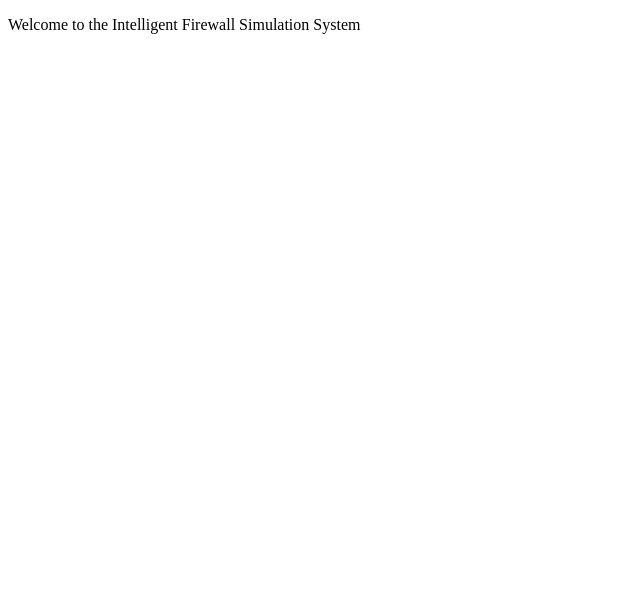
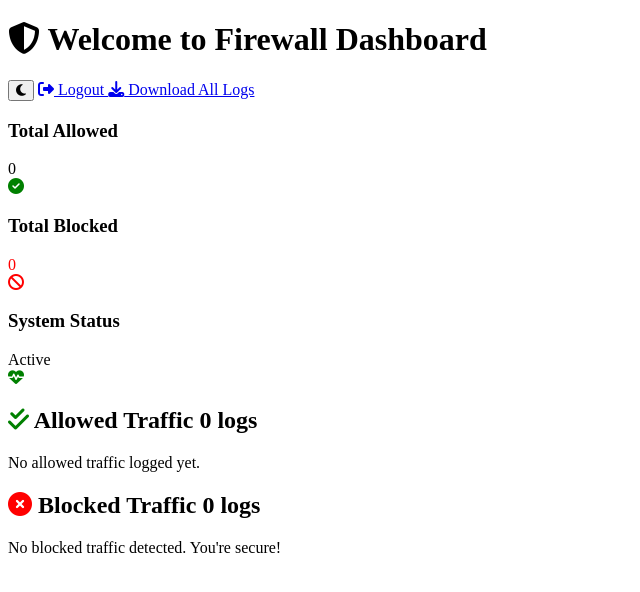
Before and after one commit to Thanush-07/Intelligent-Firewall-Simulation-System, a Flask app: page / in a window 1280 px wide. Shown: the top 592 px of the page, without its empty margins (0-640 px from the left). Run offline with Flask 3, Linux system fonts and the light colour scheme.

Commit message:
dashboard updated

```diff
--- a/templates/index.html
+++ b/templates/index.html
@@ -3,9 +3,144 @@
 <head>
     <meta charset="UTF-8">
     <meta name="viewport" content="width=device-width, initial-scale=1.0">
-    <title>Dashboard</title>
+    <title>Firewall Dashboard</title>
+    <link rel="stylesheet" href="https://cdnjs.cloudflare.com/ajax/libs/font-awesome/6.5.0/css/all.min.css">
+   <link rel="stylesheet" href="/static/style.css">
 </head>
 <body>
-    <p>Welcome to the Intelligent Firewall Simulation System</p>
+
+<div class="container">
+    <!-- Header -->
+    <header>
+        <h1 class="welcome-title">
+            <i class="fas fa-shield-alt"></i> Welcome to Firewall Dashboard
+        </h1>
+        <div class="header-actions">
+            <button class="theme-toggle" onclick="toggleTheme()">
+                <i class="fas fa-moon"></i>
+            </button>
+            <a href="/logout" class="logout-btn">
+                <i class="fas fa-sign-out-alt"></i> Logout
+            </a>
+                   <a href="/download/all" class="logout-btn">
+    <i class="fas fa-download"></i> Download All Logs
+</a>
+        </div>
+
+
+
+    </header>
+
+    <!-- Stats -->
+    <div class="stats">
+        <div class="stat-card">
+            <h3>Total Allowed</h3>
+            <div class="stat-number" id="allowed-count">0</div>
+            <i class="fas fa-check-circle stat-icon" style="color: green;"></i>
+        </div>
+        <div class="stat-card">
+            <h3>Total Blocked</h3>
+            <div class="stat-number" id="blocked-count" style="color: red;">0</div>
+            <i class="fas fa-ban stat-icon" style="color: red;"></i>
+        </div>
+        <div class="stat-card">
+            <h3>System Status</h3>
+            <div class="stat-number">Active</div>
+            <i class="fas fa-heartbeat stat-icon" style="color: green;"></i>
+        </div>
+    </div>
+
+    <!-- Allowed Logs -->
+    <div class="section">
+        <h2>
+            <i class="fas fa-check-double" style="color: green;"></i>
+            Allowed Traffic
+            <span class="badge success" id="allowed-badge">0 logs</span>
+        </h2>
+        <div class="log-box allowed" id="allowed-logs">
+            <p class="empty-state">No allowed traffic logged yet.</p>
+        </div>
+    </div>
+
+    <!-- Blocked Logs -->
+    <div class="section">
+        <h2>
+            <i class="fas fa-times-circle" style="color: red;"></i>
+            Blocked Traffic
+            <span class="badge danger" id="blocked-badge">0 logs</span>
+        </h2>
+        <div class="log-box blocked" id="blocked-logs">
+            <p class="empty-state">No blocked traffic detected. You're secure!</p>
+        </div>
+    </div>
+</div>
+
+<script>
+    // Theme Toggle
+    function toggleTheme() {
+        const body = document.body;
+        const currentTheme = body.getAttribute('data-theme');
+        const icon = document.querySelector('.theme-toggle i');
+
+        if (currentTheme === 'dark') {
+            body.removeAttribute('data-theme');
+            icon.classList.replace('fa-sun', 'fa-moon');
+            localStorage.setItem('theme', 'light');
+        } else {
+            body.setAttribute('data-theme', 'dark');
+            icon.classList.replace('fa-moon', 'fa-sun');
+            localStorage.setItem('theme', 'dark');
+        }
+    }
+
+    // Load saved theme
+    window.onload = () => {
+        const savedTheme = localStorage.getItem('theme');
+        const icon = document.querySelector('.theme-toggle i');
+        if (savedTheme === 'dark') {
+            document.body.setAttribute('data-theme', 'dark');
+            icon.classList.replace('fa-moon', 'fa-sun');
+        }
+
+        // Start fetching logs
+        fetchLogs();
+        setInterval(fetchLogs, 1000); // update every 1 second
+    };
+
+    // Fetch logs from Flask backend
+    function fetchLogs() {
+        fetch('/get_logs')
+        .then(response => response.json())
+        .then(data => {
+            // Update counts
+            document.getElementById('allowed-count').innerText = data.allowed.length;
+            document.getElementById('blocked-count').innerText = data.blocked.length;
+            document.getElementById('allowed-badge').innerText = data.allowed.length + " logs";
+            document.getElementById('blocked-badge').innerText = data.blocked.length + " logs";
+
+            // Update log boxes
+            const allowedDiv = document.getElementById('allowed-logs');
+            const blockedDiv = document.getElementById('blocked-logs');
+
+            if (data.allowed.length > 0) {
+                allowedDiv.innerHTML = data.allowed.map(line => `<div class="log-entry">${line}</div>`).join('');
+            } else {
+                allowedDiv.innerHTML = '<p class="empty-state">No allowed traffic logged yet.</p>';
+            }
+
+            if (data.blocked.length > 0) {
+                blockedDiv.innerHTML = data.blocked.map(line => `<div class="log-entry">${line}</div>`).join('');
+            } else {
+                blockedDiv.innerHTML = '<p class="empty-state">No blocked traffic detected. You\'re secure!</p>';
+            }
+
+            // Auto scroll to bottom
+            allowedDiv.scrollTop = allowedDiv.scrollHeight;
+            blockedDiv.scrollTop = blockedDiv.scrollHeight;
+        })
+        .catch(err => console.error(err));
+    }
+</script>
+
 </body>
 </html>
```
